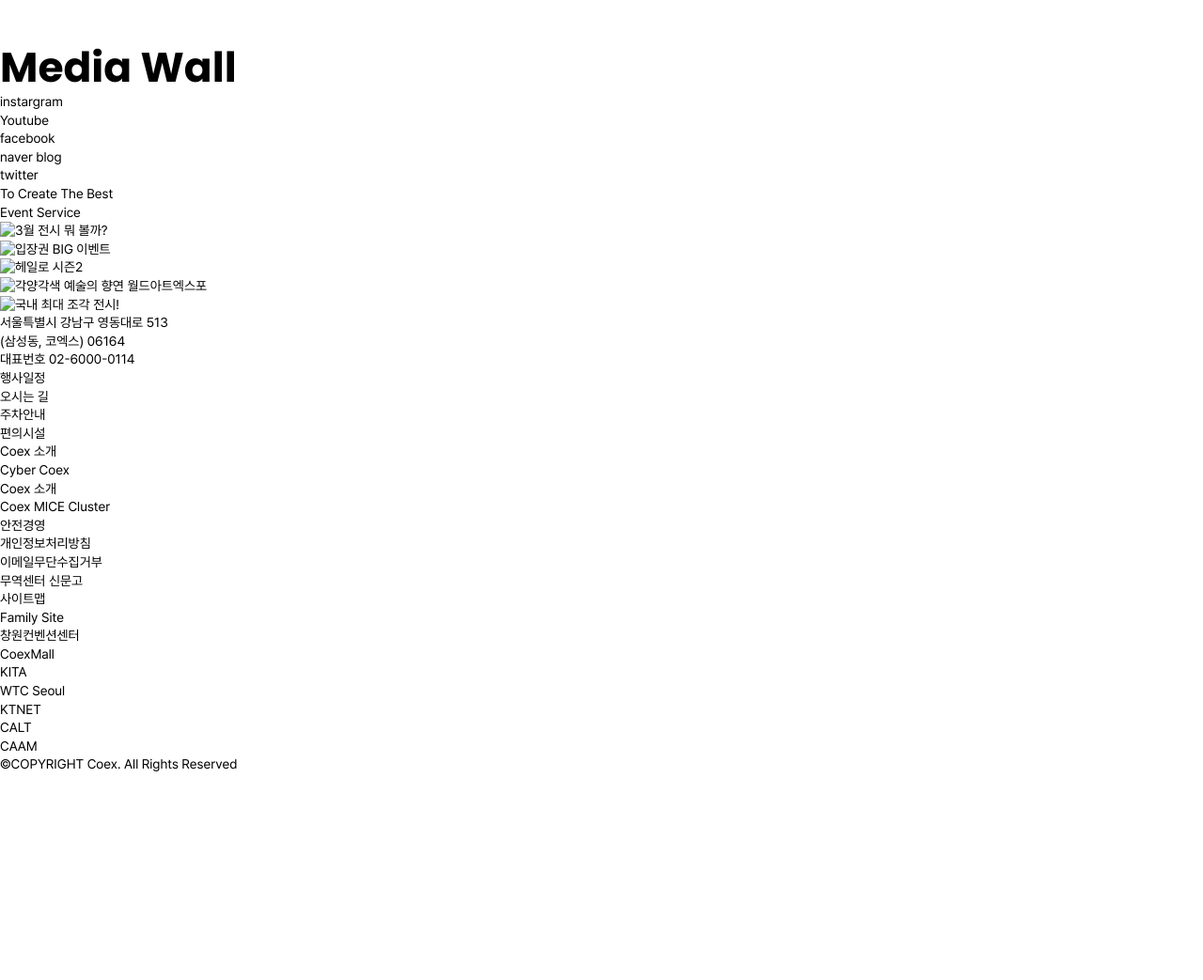
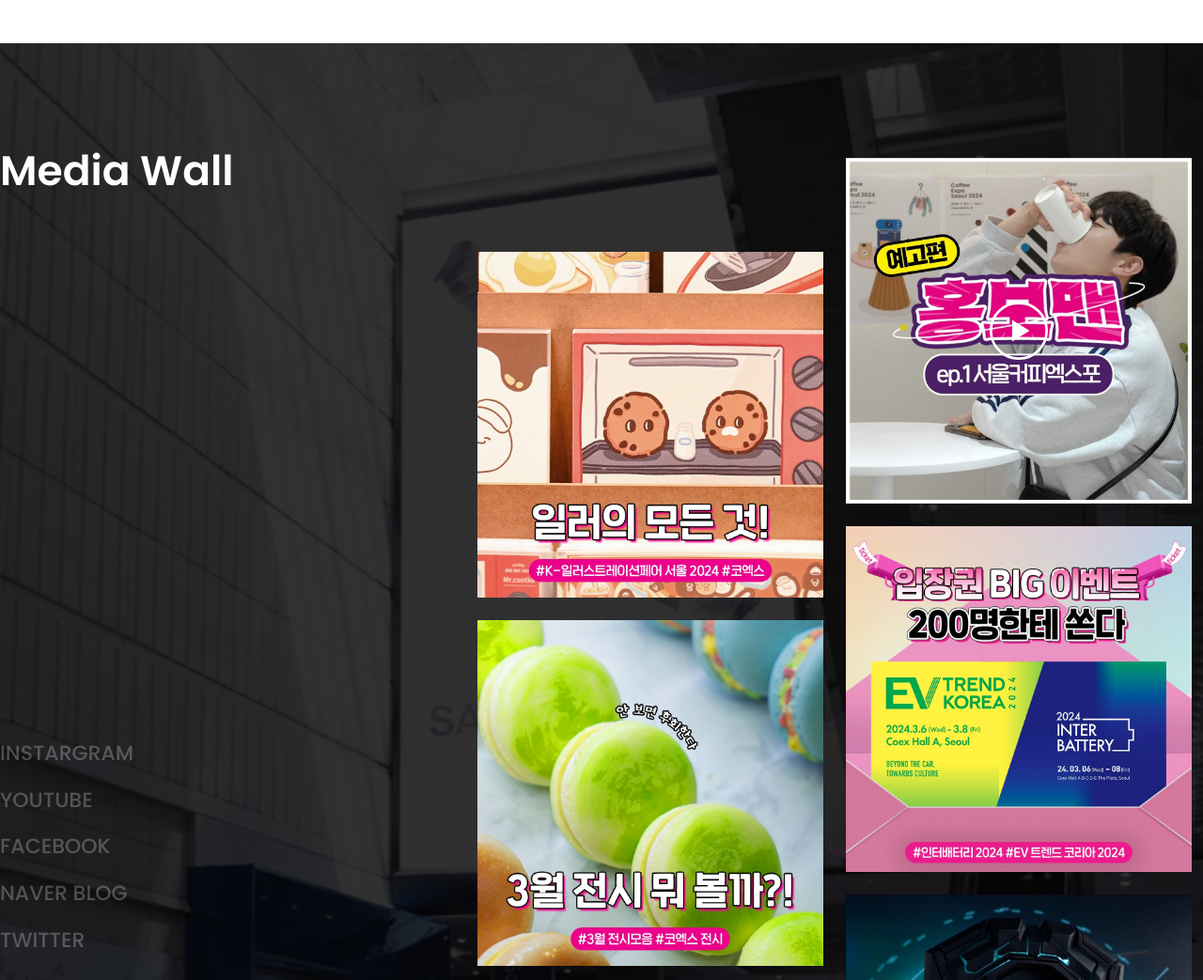
Before and after one commit to minnug-dev/coex-clone, a plain HTML site: page index.html in a window 1280 px wide. Shown: the part 3680-4723 px from the top of the page at 94% size. Before the commit the page ends 4504 px from the top, so only its background shows below. Drawn offline with nearby package versions, Linux system fonts and the light colour scheme; files whose address does not match are found by name; a web font is replaced by a local one.

Commit message:
💄 .media 마크업 구조 개선, 스타일 작업 완료, 이미지 추가

```diff
--- a/css/main.css
+++ b/css/main.css
@@ -649,9 +649,6 @@
 
 .news .title-box .title {
   margin-bottom: 25px;
-  font-size: 40px;
-  font-weight: 700;
-  line-height: 1.2;
 }
 
 .news .news__link {
@@ -736,3 +733,126 @@
 .list-bidding {
   display: none;
 }
+
+/* MEDIA */
+.media {
+  position: relative;
+  width: 100%;
+  height: 100%;
+  padding: 110px 0;
+  background: url("../images/bg_media_wall.jpg") no-repeat center;
+  background-size: cover;
+}
+
+.media::before {
+  content: "";
+  position: absolute;
+  left: 0;
+  top: 0;
+  bottom: 0;
+  right: 0;
+  width: 100%;
+  height: 100%;
+  background-color: rgba(0, 0, 0, .8);
+}
+
+.media .inner {
+  display: flex;
+  justify-content: space-between;
+}
+
+.media__content {
+  display: flex;
+  flex-direction: column;
+  justify-content: space-between;
+}
+
+.media__content .title {
+  font-weight: 600;
+}
+
+.media__content .media__sns .sns-item a {
+  display: inline-flex;
+  margin-top: 19px;
+  font-family: var(--font-poppins);
+  font-size: 22px;
+  font-weight: 500;
+  color: rgba(255, 255, 255, .25);
+  text-transform: uppercase;
+}
+
+.media__content .media__sns .sns-item a::after {
+  content: "";
+  width: 20px;
+  height: 17px;
+  margin-top: 5px;
+  margin-left: 6px;
+  background: url("../images/icon/ico_head_blank_w.svg") no-repeat center;
+  background-size: contain;
+  opacity: 0;
+}
+
+.media__content .media__sns .sns-item a:hover {
+  color: #fff;
+}
+
+.media__content .media__sns .sns-item a:hover::after {
+  opacity: 1;
+}
+
+.media__content .content-txt p {
+  margin-top: 114px;
+  font-size: 56px;
+  color: #fff;
+  line-height: 1.2;
+  font-family: var(--font-poppins);
+}
+
+.media__thumb-wrap {
+  display: flex;
+}
+
+.media__thumb.thumb-left {
+  margin-top: 100px;
+}
+
+.media__thumb .thumb-item {
+  width: 368px;
+  height: 368px;
+  padding: 12px;
+}
+
+.media__thumb .thumb-item a {
+  display: block;
+  overflow: hidden;
+  width: 100%;
+  height: 100%;
+}
+
+.media__thumb .thumb-item img {
+  width: 100%;
+  height: 100%;
+  object-fit: cover;
+  transition: transform .3s;
+}
+
+.media__thumb .thumb-item.video {
+  position: relative;
+}
+
+.media__thumb .thumb-item.video::before {
+  content: "";
+  position: absolute;
+  left: 50%;
+  top: 50%;
+  z-index: 1;
+  transform: translate(-50%, -50%);
+  width: 62px;
+  height: 62px;
+  background: url("../images/icon/ico_video.svg") no-repeat center;
+  background-size: contain;
+}
+
+.media__thumb .thumb-item:hover img {
+  transform: scale(1.1);
+}
--- a/index.html
+++ b/index.html
@@ -672,47 +672,51 @@
     <!-- MEDIA -->
     <section class="media">
       <div class="inner">
-        <div class="media__txt">
+        <div class="media__content">
           <div class="title-box">
-            <h3 class="title fc--white">Media Wall</h3>
+            <h3 class="title txt-white">Media Wall</h3>
           </div>
 
-          <ul class="media__sns">
-            <li><a href="javascript:void(0)">instargram</a></li>
-            <li><a href="javascript:void(0)">Youtube</a></li>
-            <li><a href="javascript:void(0)">facebook</a></li>
-            <li><a href="javascript:void(0)">naver blog</a></li>
-            <li><a href="javascript:void(0)">twitter</a></li>
-          </ul>
-
-          <p>To Create The Best<br />Event Service</p>
+          <div class="content-txt">
+            <ul class="media__sns">
+              <li class="sns-item"><a href="javascript:void(0)">instargram</a></li>
+              <li class="sns-item"><a href="javascript:void(0)">Youtube</a></li>
+              <li class="sns-item"><a href="javascript:void(0)">facebook</a></li>
+              <li class="sns-item"><a href="javascript:void(0)">naver blog</a></li>
+              <li class="sns-item"><a href="javascript:void(0)">twitter</a></li>
+            </ul>
+            <p>To Create The Best<br />Event Service</p>
+          </div>
         </div>
 
-        <div class="media__img">
-          <ul>
-            <li>
+        <div class="media__thumb-wrap">
+          <ul class="media__thumb thumb-left">
+            <li class="thumb-item">
               <a href="javascript:void(0)">
-                <img src="./images/media_wall_thumb1.jpg" alt="3월 전시 뭐 볼까?">
+                <img src="./images/media_wall_k-illustfair.jpg" alt="일러의 모든 것">
               </a>
             </li>
-            <li>
+            <li class="thumb-item">
               <a href="javascript:void(0)">
-                <img src="./images/media_wall_thumb2.jpg" alt="입장권 BIG 이벤트">
+                <img src="./images/media_wall_exhibition.jpg" alt="3월 전시 뭐 볼까?!">
               </a>
             </li>
-            <li>
+          </ul>
+          <ul class="media__thumb thumb-right">
+            <li class="thumb-item video">
               <a href="javascript:void(0)">
-                <img src="./images/media_wall_thumb3.jpg" alt="헤일로 시즌2">
+                <img src="./images/media_wall_seoul_coffee.jpg" alt="홍보맨 서울커피엑스포">
               </a>
             </li>
-            <li>
+
+            <li class="thumb-item">
               <a href="javascript:void(0)">
-                <img src="./images/media_wall_thumb4.jpg" alt="각양각색 예술의 향연 월드아트엑스포">
+                <img src="./images/media_wall_ev_trend.jpg" alt="입장권 BIG 이벤트 EV 트렌드 코리아 2024">
               </a>
             </li>
-            <li>
+            <li class="thumb-item video">
               <a href="javascript:void(0)">
-                <img src="./images/media_wall_thumb5.jpg" alt="국내 최대 조각 전시!">
+                <img src="./images/media_wall_halo.jpg" alt="헤일로 시즌 2 오프라인 프로모션">
               </a>
             </li>
           </ul>
```
Also changed, not shown: images/media_wall_exhibition.jpg (added), images/media_wall_seoul_coffee.jpg (added).
